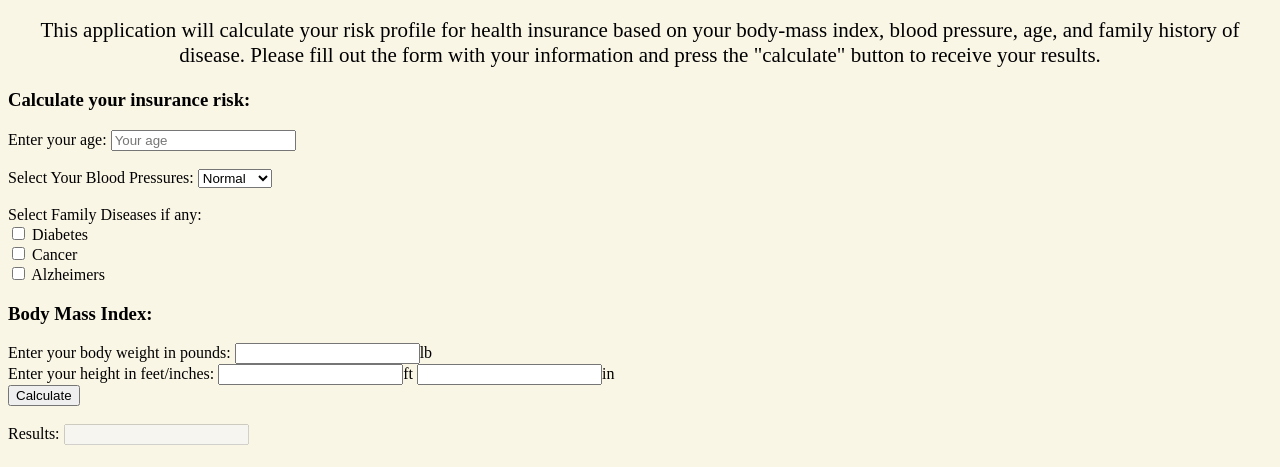
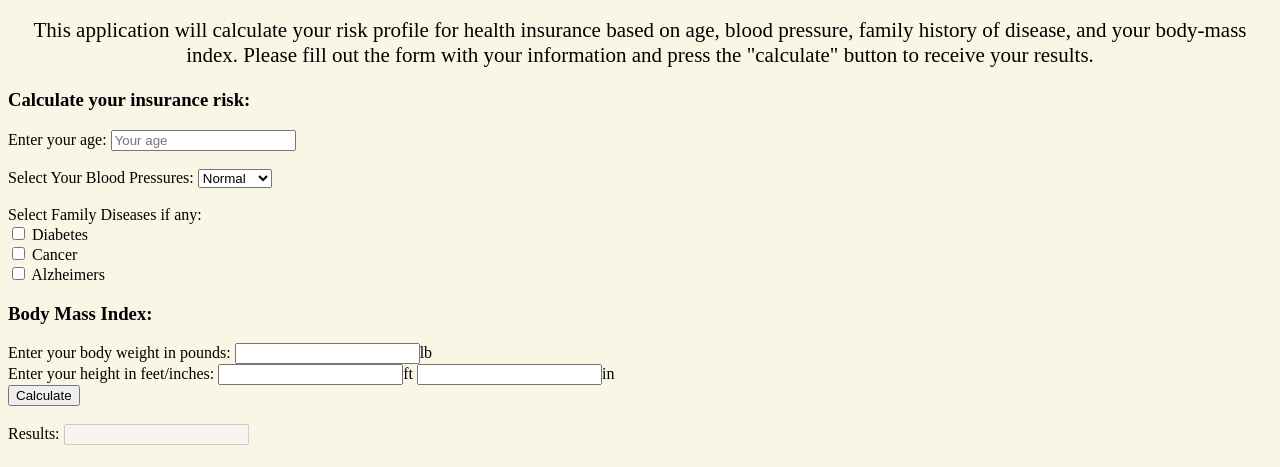
Before and after one commit to Titanic-Swim-Team/Health-Calculator-Server, a website: page static/index.html in a window 1280 px wide. Shown: the part 177-644 px from the top of the page. Drawn offline with Linux system fonts and the light colour scheme.

Commit message:
modified:   static/index.html

```diff
--- a/static/index.html
+++ b/static/index.html
@@ -10,7 +10,7 @@
 </head>
 <body>
 <h1>Health Insurance Risk Calculator</h1>
-<p>This application will calculate your risk profile for health insurance based on your body-mass index, blood pressure, age, and family history of disease. Please fill out the form with your information and press the "calculate" button to receive your results.</p>
+<p>This application will calculate your risk profile for health insurance based on age, blood pressure, family history of disease, and your body-mass index. Please fill out the form with your information and press the "calculate" button to receive your results.</p>
 
 <main>
     <div>
```
